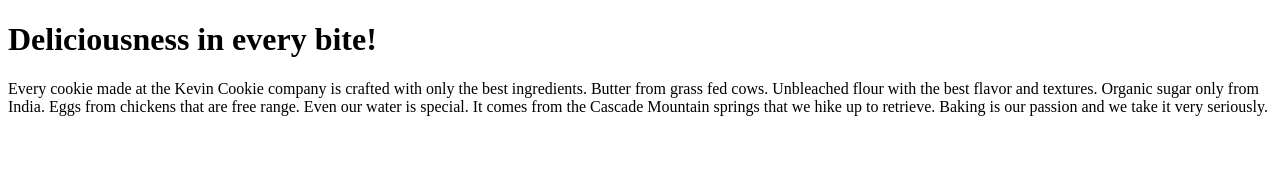
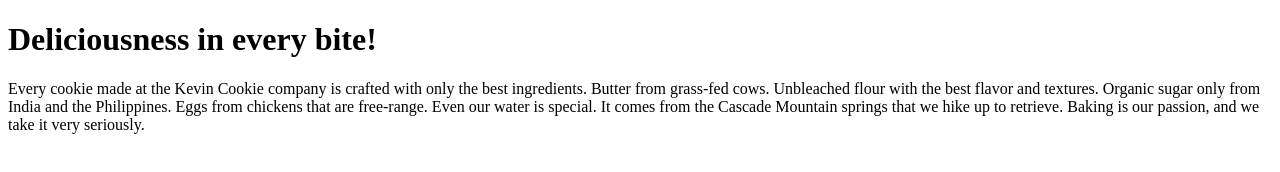
Before and after one commit to sharpishhh/KevinTutorial, a plain HTML site: page index.htm in a window 1280 px wide. Drawn offline with Linux system fonts and the light colour scheme.

Commit message:
includePhilippinesSugar

```diff
--- a/index.htm
+++ b/index.htm
@@ -4,7 +4,7 @@
 
 <h1>Deliciousness in every bite!</h1>
 
-<p>Every cookie made at the Kevin Cookie company is crafted with only the best ingredients. Butter from grass fed cows. Unbleached flour with the best flavor and textures. Organic sugar only from India. Eggs from chickens that are free range. Even our water is special. It comes from the Cascade Mountain springs that we hike up to retrieve. Baking is our passion and we take it very seriously.</p>
+<p>Every cookie made at the Kevin Cookie company is crafted with only the best ingredients. Butter from grass-fed cows. Unbleached flour with the best flavor and textures. Organic sugar only from India and the Philippines. Eggs from chickens that are free-range. Even our water is special. It comes from the Cascade Mountain springs that we hike up to retrieve. Baking is our passion, and we take it very seriously.</p>
 
 </body>
 </html>
```
